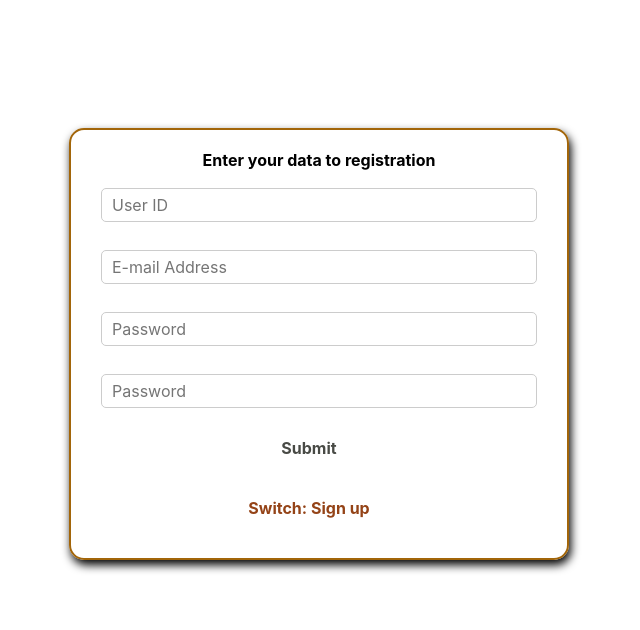
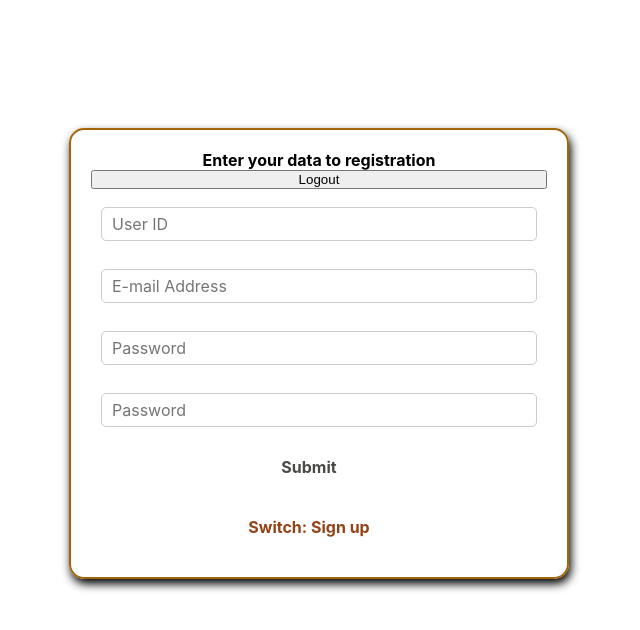
Before and after one commit to LukaszKolodziejski/XL_apdc-1-account-management, a React (Create React App) app: page / in a window 1280 px wide. Shown: the top 630 px of the page, without its empty margins (321-961 px from the left). Built offline with nearby package versions, Linux system fonts and the light colour scheme.

Commit message:
add Logout to Auth.js

```diff
--- a/src/containers/Auth/Auth.js
+++ b/src/containers/Auth/Auth.js
@@ -170,6 +170,7 @@ class Auth extends Component {
               {this.state.isSignup ? "registration" : "login"}
             </h4>
             {errorMessage}
+            <button onClick={() => this.props.onLogout()}>Logout</button>
             <form onSubmit={this.formHandler}>
               {allInputs}
               <WrapperAuth x="40">
@@ -209,6 +210,7 @@ const mapStateToProps = ({ auth }) => ({
 const mapDispatchToProps = (dispatch) => ({
   onAuth: (email, password, isSignup, publicUserId) =>
     dispatch(actionCreators.auth(email, password, isSignup, publicUserId)),
+  onLogout: () => dispatch(actionCreators.logout()),
 });
 
 export default connect(mapStateToProps, mapDispatchToProps)(Auth);
```
